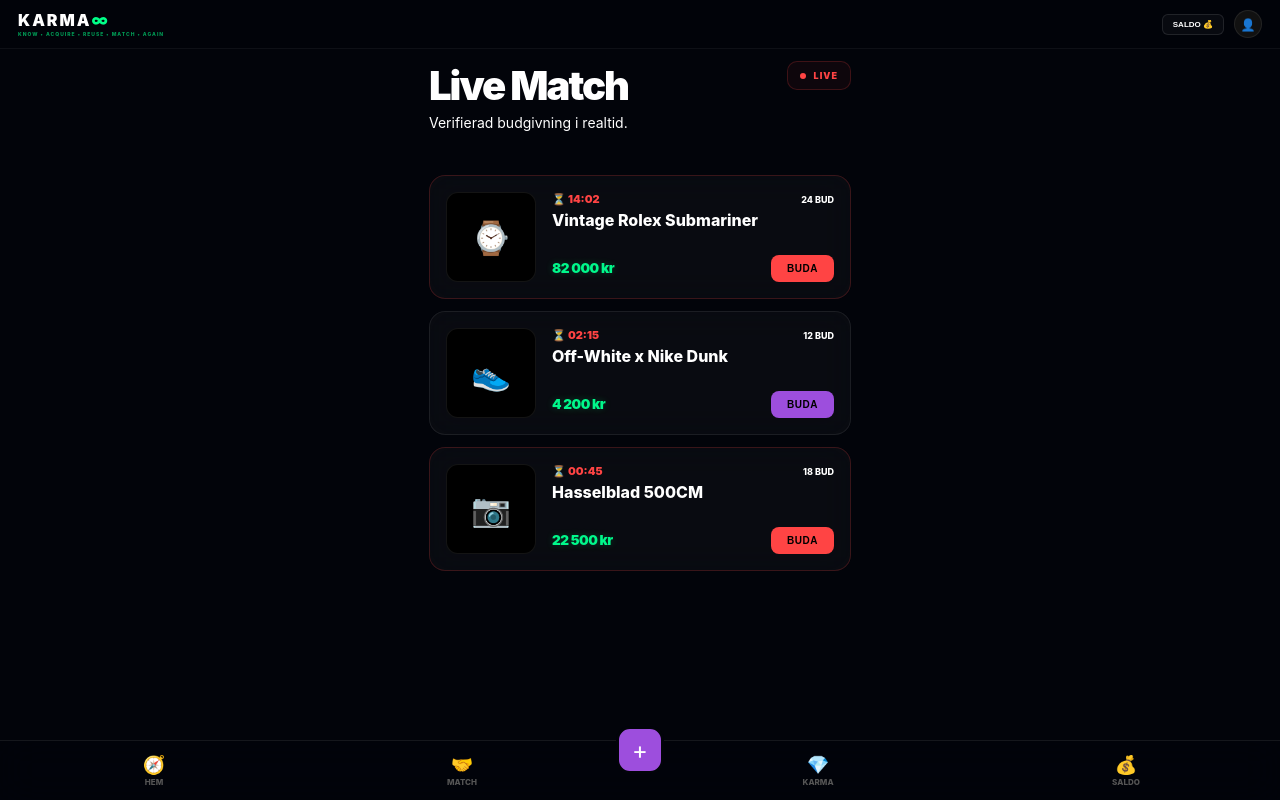
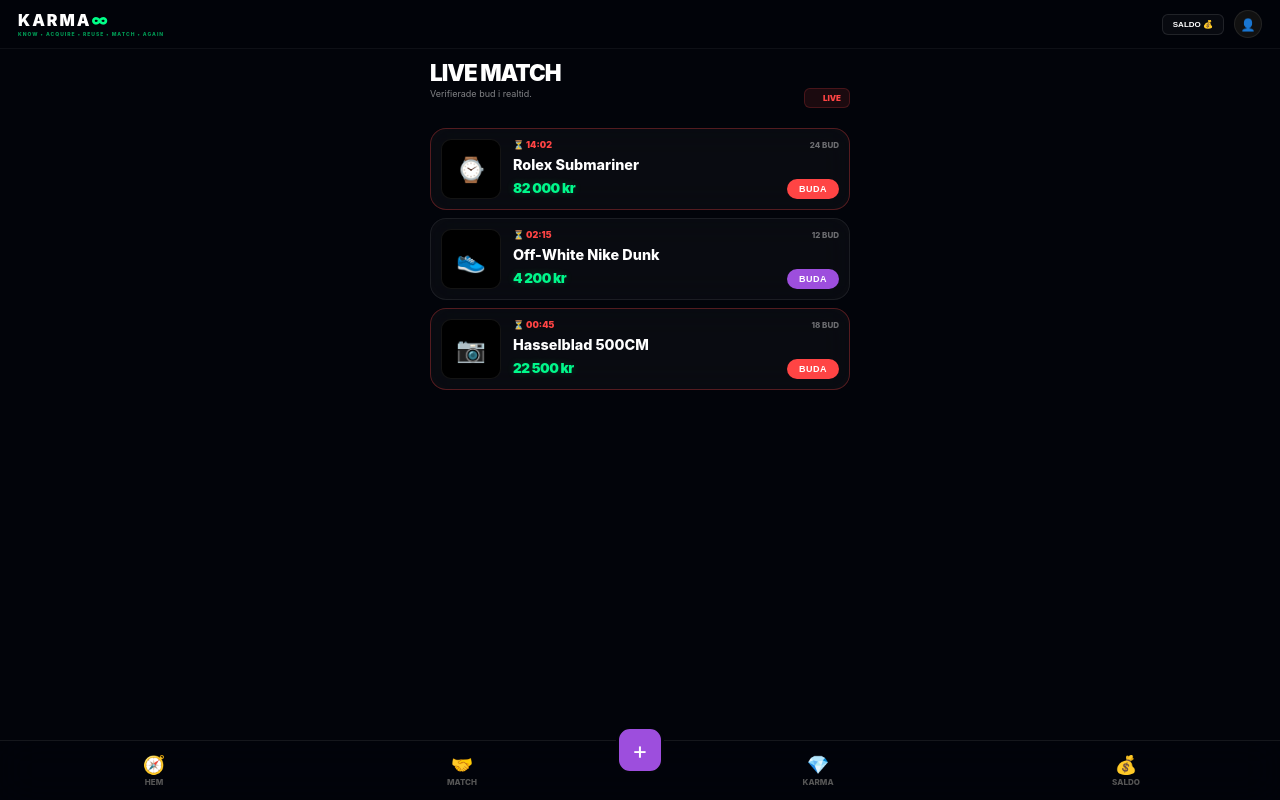
Before and after one commit to gascheckking/marketbeg-appGem, a Next.js app: page /auctions in a window 1280 px wide. Built offline with nearby package versions, Linux system fonts and the light colour scheme.

Commit message:
Update page.tsx

```diff
--- a/app/auctions/page.tsx
+++ b/app/auctions/page.tsx
@@ -2,72 +2,42 @@
 import React from 'react';
 import PriceTag from "@/components/PriceTag";
 
-/**
- * Live Match-vyn.
- * Optimerad för informationstäthet likt eBay/Amazon men med KARMA-estetik.
- */
 export default function Auctions() {
   const auctions = [
-    { id: 1, name: "Vintage Rolex Submariner", bids: 24, time: "14:02", price: 82000, img: "⌚", hot: true },
-    { id: 2, name: "Off-White x Nike Dunk", bids: 12, time: "02:15", price: 4200, img: "👟", hot: false },
+    { id: 1, name: "Rolex Submariner", bids: 24, time: "14:02", price: 82000, img: "⌚", hot: true },
+    { id: 2, name: "Off-White Nike Dunk", bids: 12, time: "02:15", price: 4200, img: "👟", hot: false },
     { id: 3, name: "Hasselblad 500CM", bids: 18, time: "00:45", price: 22500, img: "📷", hot: true }
   ];
 
   return (
-    <div className="page-wrapper">
-      <div className="auction-header" style={{ marginBottom: '30px' }}>
-        <div style={{ display: 'flex', justifyContent: 'space-between', alignItems: 'flex-start' }}>
-          <div>
-            <h1 style={{ fontSize: '2.5rem', fontWeight: 900, letterSpacing: '-2px', margin: 0 }}>Live Match</h1>
-            <p className="muted" style={{ fontSize: '14px', marginTop: '4px' }}>Verifierad budgivning i realtid.</p>
-          </div>
-          <div style={{
-            display: 'flex', alignItems: 'center', gap: '8px',
-            padding: '8px 12px', borderRadius: '10px',
-            border: '1px solid rgba(255, 68, 68, 0.2)', background: 'rgba(255, 68, 68, 0.05)'
-          }}>
-            <span className="pulse-dot"></span>
-            <span style={{ color: '#ff4444', fontWeight: 900, fontSize: '9px', letterSpacing: '1px' }}>LIVE</span>
-          </div>
+    <div className="page-wrapper" style={{ padding: '10px 15px' }}>
+      <header style={{ marginBottom: '20px', display: 'flex', justifyContent: 'space-between', alignItems: 'flex-end' }}>
+        <div>
+          <h1 style={{ fontSize: '1.4rem', fontWeight: 900, margin: 0 }}>LIVE MATCH</h1>
+          <p style={{ fontSize: '9px', opacity: 0.5, marginTop: '2px' }}>Verifierade bud i realtid.</p>
         </div>
-      </div>
+        <div style={{ display: 'flex', alignItems: 'center', gap: '5px', padding: '4px 8px', borderRadius: '6px', background: 'rgba(255, 68, 68, 0.1)', border: '1px solid rgba(255, 68, 68, 0.2)' }}>
+          <span className="pulse-dot"></span>
+          <span style={{ color: '#ff4444', fontWeight: 900, fontSize: '8px' }}>LIVE</span>
+        </div>
+      </header>
 
-      <div style={{ display: 'flex', flexDirection: 'column', gap: '12px' }}>
+      <div style={{ display: 'flex', flexDirection: 'column', gap: '8px' }}>
         {auctions.map(a => (
-          <div key={a.id} className="glass-card" style={{
-            display: 'flex', gap: '16px', padding: '16px',
-            borderColor: a.hot ? 'rgba(255, 68, 68, 0.2)' : 'var(--border)',
-          }}>
-            {/* Bild-area likt Vinted/Marketplace */}
-            <div style={{
-              width: '90px', height: '90px', background: '#000',
-              borderRadius: '12px', display: 'flex', alignItems: 'center',
-              justifyContent: 'center', fontSize: '32px', border: '1px solid var(--border)',
-              flexShrink: 0
-            }}>
+          <div key={a.id} className="glass-card" style={{ display: 'flex', gap: '12px', padding: '10px', borderColor: a.hot ? 'rgba(255, 68, 68, 0.3)' : 'var(--border)' }}>
+            <div style={{ width: '60px', height: '60px', background: '#000', borderRadius: '10px', display: 'flex', alignItems: 'center', justifyContent: 'center', fontSize: '24px', border: '1px solid var(--border)', flexShrink: 0 }}>
               {a.img}
             </div>
 
-            <div style={{ flex: 1, minWidth: 0, display: 'flex', flexDirection: 'column', justifyContent: 'space-between' }}>
-              <div>
-                <div style={{ display: 'flex', justifyContent: 'space-between', alignItems: 'center', marginBottom: '4px' }}>
-                  <span style={{ color: '#ff4444', fontWeight: 900, fontSize: '11px' }}>⏳ {a.time}</span>
-                  <span className="muted" style={{ fontSize: '9px', fontWeight: 800 }}>{a.bids} BUD</span>
-                </div>
-                <h3 style={{ margin: 0, fontSize: '1rem', fontWeight: 800, whiteSpace: 'nowrap', overflow: 'hidden', textOverflow: 'ellipsis' }}>
-                  {a.name}
-                </h3>
+            <div style={{ flex: 1, display: 'flex', flexDirection: 'column', justifyContent: 'space-between', minWidth: 0 }}>
+              <div style={{ display: 'flex', justifyContent: 'space-between', alignItems: 'center' }}>
+                <span style={{ color: '#ff4444', fontWeight: 900, fontSize: '9px' }}>⏳ {a.time}</span>
+                <span style={{ fontSize: '8px', fontWeight: 800, opacity: 0.4 }}>{a.bids} BUD</span>
               </div>
-
-              <div style={{ display: 'flex', justifyContent: 'space-between', alignItems: 'center', marginTop: '8px' }}>
+              <h3 style={{ fontSize: '0.9rem', fontWeight: 800, whiteSpace: 'nowrap', overflow: 'hidden', textOverflow: 'ellipsis', margin: '2px 0' }}>{a.name}</h3>
+              <div style={{ display: 'flex', justifyContent: 'space-between', alignItems: 'center' }}>
                 <PriceTag price={a.price} size="sm" />
-                <button className="primary-btn" style={{
-                  width: 'auto', padding: '8px 16px', fontSize: '10px',
-                  background: a.hot ? '#ff4444' : 'var(--neon-purple)',
-                  borderRadius: '8px'
-                }}>
-                  BUDA
-                </button>
+                <button className="primary-btn" style={{ width: 'auto', padding: '5px 12px', fontSize: '9px', background: a.hot ? '#ff4444' : 'var(--neon-purple)', color: '#fff' }}>BUDA</button>
               </div>
             </div>
           </div>
@@ -75,12 +45,8 @@
       </div>
 
       <style jsx>{`
-        .pulse-dot { width: 6px; height: 6px; background-color: #ff4444; border-radius: 50%; animation: pulse 1.5s infinite; }
-        @keyframes pulse {
-          0% { transform: scale(0.95); box-shadow: 0 0 0 0 rgba(255, 68, 68, 0.7); }
-          70% { transform: scale(1); box-shadow: 0 0 0 6px rgba(255, 68, 68, 0); }
-          100% { transform: scale(0.95); box-shadow: 0 0 0 0 rgba(255, 68, 68, 0); }
-        }
+        .pulse-dot { width: 5px; height: 5px; background: #ff4444; border-radius: 50%; animation: pulse 1.5s infinite; }
+        @keyframes pulse { 0% { transform: scale(0.95); opacity: 1; } 70% { transform: scale(1.5); opacity: 0; } 100% { transform: scale(0.95); opacity: 0; } }
       `}</style>
     </div>
   );
```
